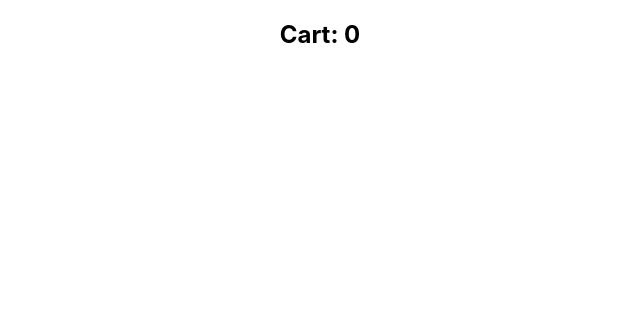
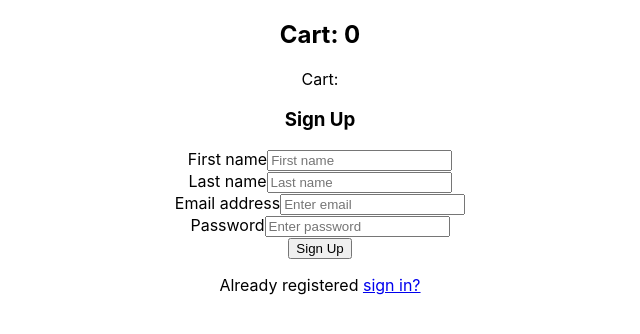
Before and after one commit to r-lofcroft/Airbean-frontend, a React (Create React App) app: page /sign-up in a window 1280 px wide. Shown: the top 334 px of the page, without its empty margins (320-960 px from the left). Built offline with nearby package versions, Linux system fonts and the light colour scheme.

Commit message:
added login template

```diff
--- a/src/App.js
+++ b/src/App.js
@@ -3,8 +3,9 @@ import Menu from './views/Menu';
 // import About from './views/About';
 
 import { Switch, Route } from 'react-router-dom';
-import ViewCart from './components/Cart';
-
+import ViewCart from './components/viewCart';
+import Login from "./components/login";
+import SignUp from "./components/signup";
 
 
 function App() {
@@ -14,8 +15,11 @@ function App() {
       <ViewCart />
         <div>
           <Switch>
-            <Route path="/" component={ Menu } exact />
+            <Route path="/menu" component={ Menu } exact />
             {/* <Route path="/about" component={ About } exact /> */}
+            <Route exact path='/' component={Login} />
+            <Route path="/sign-in" component={Login} />
+            <Route path="/sign-up" component={SignUp} />
           </Switch>
         </div>
     </section>
--- a/src/components/Cart.js
+++ /dev/null
@@ -1,11 +0,0 @@
-import {useSelector} from 'react-redux';
-
-function ViewCart(){
-  const counter = useSelector((state) => {return state.cartArr.length});
-  console.log(useSelector(state=>{return (state.cartArr)}))
-  return (
-    <h2>Cart: {counter}</h2>
-  )
-}
-
-export default ViewCart;
--- /dev/null
+++ b/src/components/login.js
@@ -0,0 +1,33 @@
+import React, { Component } from "react";
+
+export default class Login extends Component {
+    render() {
+        return (
+            <form>
+                <h3>Sign In</h3>
+
+                <div>
+                    <label>Email address</label>
+                    <input type="email" placeholder="Enter email" />
+                </div>
+
+                <div>
+                    <label>Password</label>
+                    <input type="password" placeholder="Enter password" />
+                </div>
+
+                <div>
+                    <div >
+                        <input type="checkbox"  id="customCheck1" />
+                        <label  htmlFor="customCheck1">Remember me</label>
+                    </div>
+                </div>
+
+                <button type="submit" >Submit</button>
+                <p >
+                    Forgot <a href="#">password?</a>
+                </p>
+            </form>
+        );
+    }
+}
--- /dev/null
+++ b/src/components/signup.js
@@ -0,0 +1,36 @@
+import React, { Component } from "react";
+
+export default class SignUp extends Component {
+    render() {
+        return (
+            <form>
+                <h3>Sign Up</h3>
+
+                <div>
+                    <label>First name</label>
+                    <input type="text" placeholder="First name" />
+                </div>
+
+                <div>
+                    <label>Last name</label>
+                    <input type="text" placeholder="Last name" />
+                </div>
+
+                <div>
+                    <label>Email address</label>
+                    <input type="email" placeholder="Enter email" />
+                </div>
+
+                <div>
+                    <label>Password</label>
+                    <input type="password" placeholder="Enter password" />
+                </div>
+
+                <button type="submit" >Sign Up</button>
+                <p>
+                    Already registered <a href="#">sign in?</a>
+                </p>
+            </form>
+        );
+    }
+}
--- /dev/null
+++ b/src/components/viewCart.js
@@ -0,0 +1,24 @@
+import {useSelector} from 'react-redux';
+
+function ViewCart(){
+  const counter = useSelector((state) => {return state.cartArr});
+  let counterInt = 1
+  console.log(useSelector(state=>{return (state.cartArr)}))
+  return (
+    <div>
+      <h2>Cart: {counter.length}</h2>
+      Cart: {counter.map((counterTitle, index)=>{
+        //Not working (if object already found then increase amount next to object title.)
+        if (counterTitle.id === counterTitle.id){
+          return(
+            <p>{counterInt++}</p>)
+        } else{
+          return(
+            (<p key={index}>{counterTitle.title} {counterInt}</p>))
+        }})}
+
+    </div>
+  )
+}
+
+export default ViewCart;
```
